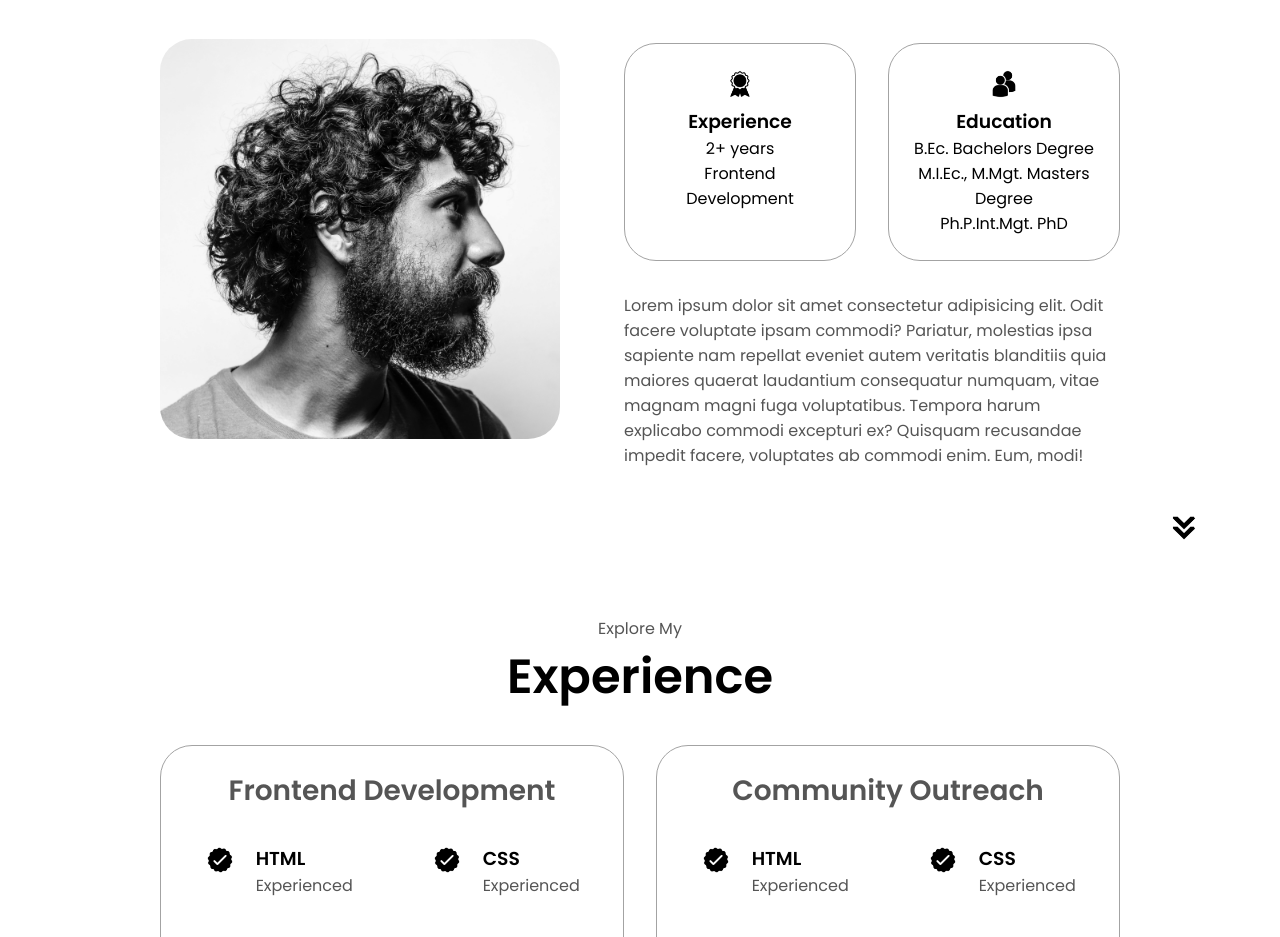
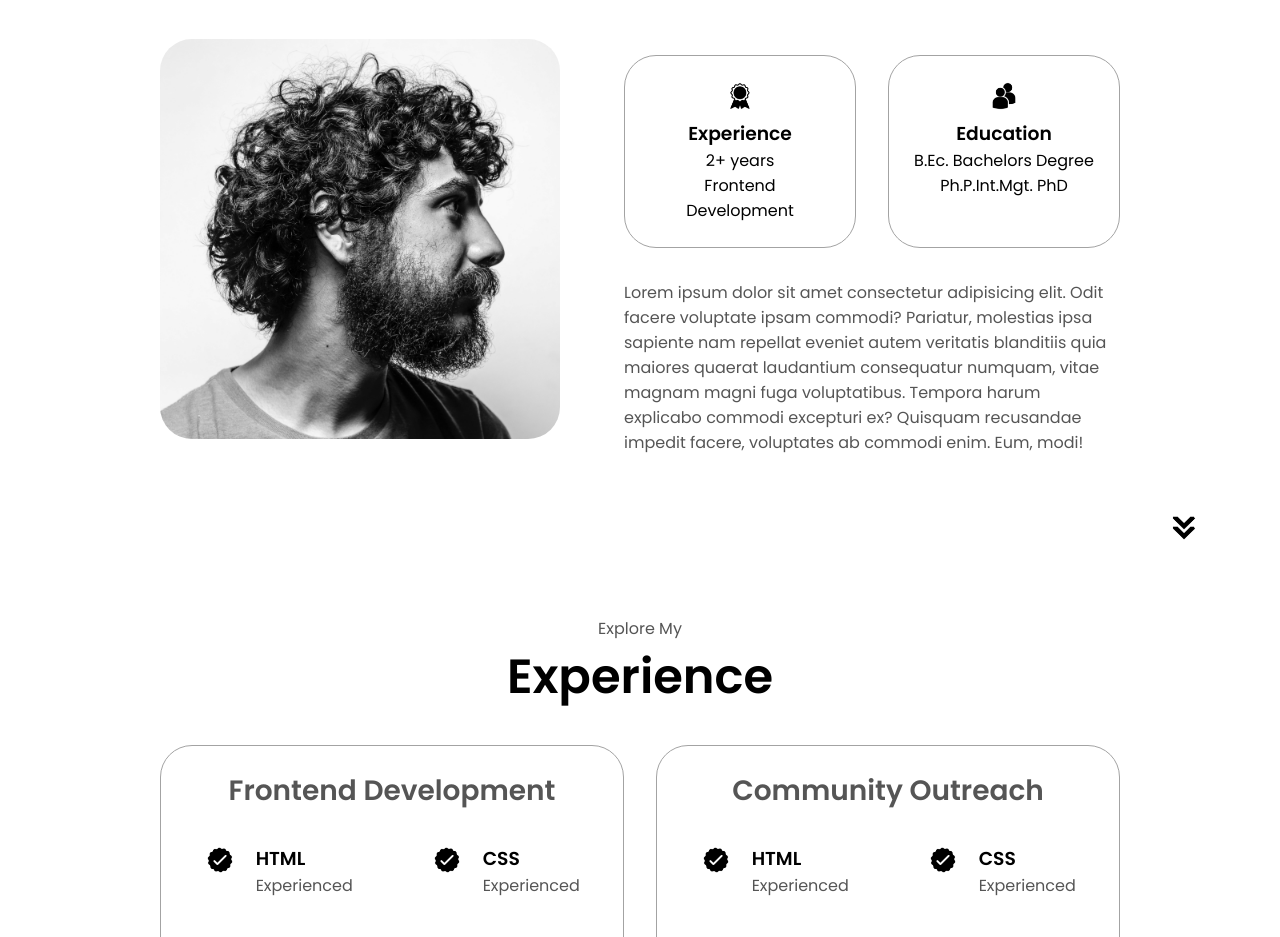
Before and after one commit to IamNxva/html-css-js-portfolio, a plain HTML site: page index.html in a window 1280 px wide. Shown: the part 1080-2017 px from the top of the page. Drawn offline with Linux system fonts and the light colour scheme.

Commit message:
Update index.html

```diff
--- a/index.html
+++ b/index.html
@@ -70,7 +70,7 @@
                 <div class="details-container">
                     <img src="./assets/education.png" alt="Education Icon" class="icon">
                     <h3>Education</h3>
-                    <p2>B.Ec. Bachelors Degree <br />M.I.Ec., M.Mgt. Masters Degree <br /> Ph.P.Int.Mgt. PhD</p2>
+                    <p2>B.Ec. Bachelors Degree <br /> Ph.P.Int.Mgt. PhD</p2>
                 </div>
             </div>
             <div class="text-container">
```
